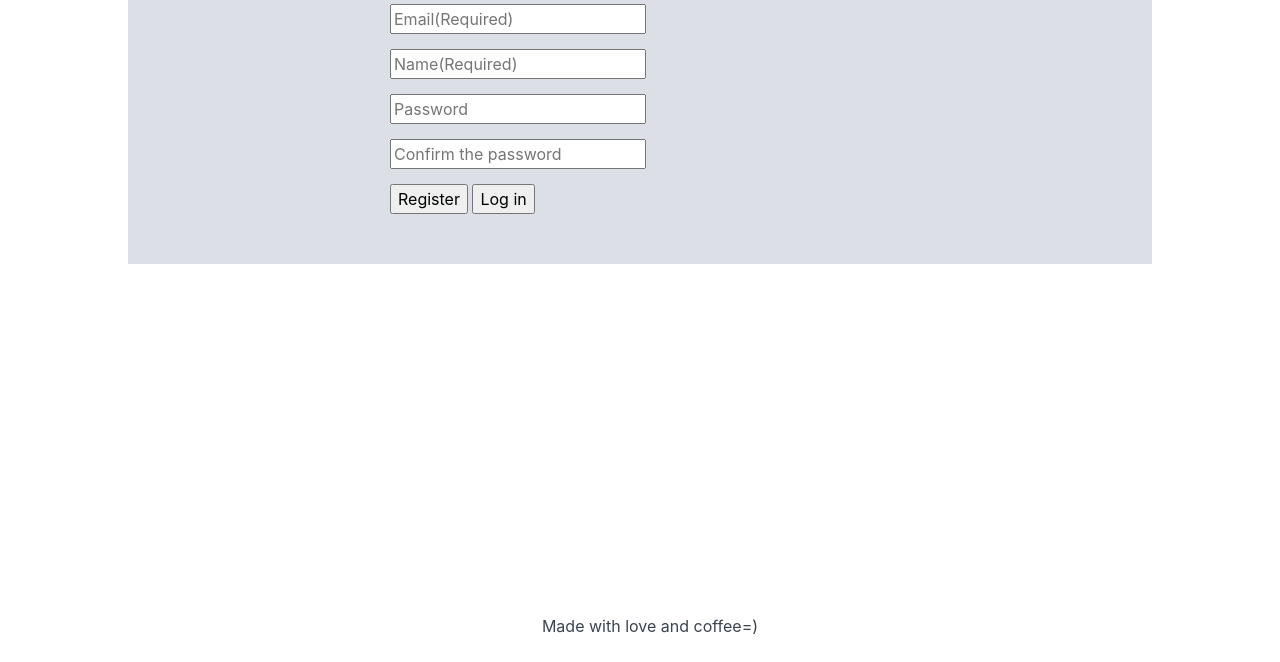
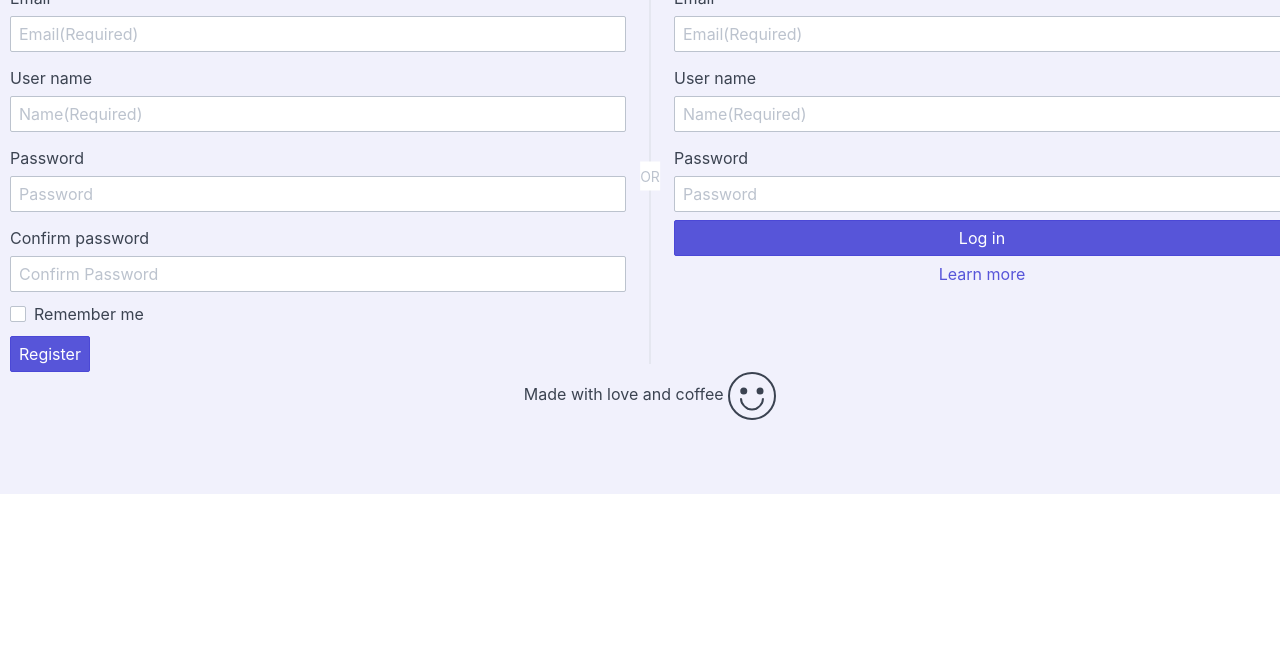
Before and after one commit to Iryna-L/Task-Manager, a plain HTML site: page index.html in a window 1280 px wide. Shown: the part 138-800 px from the top of the page. Drawn offline with Linux system fonts and the light colour scheme.

Commit message:
modified

```diff
--- a/index.html
+++ b/index.html
@@ -11,30 +11,68 @@
     <title>Task Manager</title>
 </head>
 <body>
-    <div class="container">
+    <div class="container bg-secondary">
         <header class="header">
-            <div class="header_logo">
-                <a class="header_logo_text" href="#" title="Task Manager">MY FIRST TASK MANAGER</a>
-            </div>
-            <h1 class="header_title">Authorisation/Registration</h1>
+            <h1 class="header_title">Registration/Authorisation</h1>
         </header>
 
+        <div class="docs-demo columns">
+            <div class="column">
+                <form>
+                    <div class="form-group">
+                        <label class="form-label" for="input-example-1">Email</label>
+                        <input class="form-input" id="input-example-1" type="text" name="email" placeholder="Email(Required)">
+                    </div>
+                    <div class="form-group">
+                        <label class="form-label" for="input-example-1">User name</label>
+                        <input class="form-input" id="input-example-1" type="text" name="userName" placeholder="Name(Required)">
+                    </div>
+                    <div class="form-group">
+                        <label class="form-label" for="input-example-2">Password</label>
+                        <input class="form-input" id="input-example-2" type="password" name="password" placeholder="Password">
+                    </div>
+                    <div class="form-group">
+                        <label class="form-label" for="input-example-2">Confirm password</label>
+                        <input class="form-input" id="input-example-2" type="password" name="password2" placeholder="Confirm Password">
+                    </div>
+                    <div class="form-group">
+                    <label class="form-checkbox">
+                        <input type="checkbox"><i class="form-icon"></i> Remember me
+                    </label>
+                    </div>
+                    <div class="form-group">
+                        <button class="btn btn-primary" type="button" onclick="sendData('index.html','POST',this.form)">Register</button>
+                    </div>
+                </form>
+                </div>
+                <div class="divider-vert" data-content="OR"></div>
+                <div class="column">
+                    <form>
+                        <div class="form-group">
+                            <label class="form-label" for="input-example-1">Email</label>
+                            <input class="form-input" id="input-example-1" type="text" name="email" placeholder="Email(Required)">
+                        </div>
+                        <div class="form-group">
+                            <label class="form-label" for="input-example-1">User name</label>
+                            <input class="form-input" id="input-example-1" type="text" name="userName" placeholder="Name(Required)">
+                        </div>
+                        <div class="form-group">
+                            <label class="form-label" for="input-example-2">Password</label>
+                            <input class="form-input" id="input-example-2" type="password" name="password" placeholder="Password">
+                        </div>
+                        <div class="form-group">
+                            <button class="btn btn-primary btn-block" type="button" onclick="sendData('index.html','POST',this.form)">Log in</button>
+                            <button class="btn btn-link btn-block">Learn more</button>
+                        </div>
+                    </form>
+                </div>
+              </div>
 
-        <form class="form" action="" method="POST">
-            <input class="form_inp" type="text" name="email" placeholder="Email(Required)">
-            <input class="form_inp" type="text" name="userName" placeholder="Name(Required)">
-            <input class="form_inp" type="password" name="password" placeholder="Password">
-            <input class="form_inp" type="password" name="password2" placeholder="Confirm the password">
-
-            <div class="choice">
-                <button type="button" onclick="validate(this.form)">Register</button>
-                <button type="submit">Log in</button>
-            </div>
-        </form>
         <footer>
-            <p>Made with love and coffee=)</p>
+            <p>Made with love and coffee <i class="icon icon-3x icon-emoji"></i></p>
         </footer>
     </div>
-    <script src="js/main.js"></script>
+    <script src="js/authRegister.js"></script>
+    <script src="js/validation.js"></script>
 </body>
 </html>
--- /dev/null
+++ b/js/authRegister.js
@@ -0,0 +1,8 @@
+function sendData(url, method, form){
+    var formData = new FormData(form);
+    if(validate(form)){
+        var xhr = new XMLHttpRequest();
+        xhr.open(method, url);
+        xhr.send(formData);
+    }
+}
--- a/js/main.js
+++ b/js/validation.js
@@ -8,21 +8,25 @@ function validate(form) {
     if(!els.password.value) answer += " * Fill in the password. </br>";
     if(!/(?=.*[0-9])(?=.*[a-z]){8,}/.test(els.password.value)) answer += " * incorrect password. MINIMUM: 8 SYMBOLS. Password must contain numbers and letters </br>";
     if(els.password.value == "1234qwer"||els.password.value == "qwer1234") answer += " * Too weak password. </br>";
-    if(els.password.value!=els.password2.value) answer += " * Not confirmed password, try again. </br>";
+    if(els.password2){
+        if(els.password.value!=els.password2.value) answer += " * Not confirmed password, try again. </br>";
+    }
 
-    showAnswer(answer);
-    if(answer == '') sendData('index.html','POST', form);
 
-    function showAnswer(answer){
+    showAnswer(answer, form);
+    if(answer == '') return true;
+
+    function showAnswer(answer, form){
         removeAlert();
-        var f = document.getElementsByTagName("form")[0];
+
+        var f = form;
         var elem = document.createElement("span");
         elem.classList.add("error");
         elem.innerHTML = answer;
-        f.appendChild(elem);
+        form.appendChild(elem);
         var clearfix = document.createElement("div");
         clearfix.style.cssText = "clear:both;";
-        f.appendChild(clearfix);
+        form.appendChild(clearfix);
     }
     function removeAlert(){
         var fo = document.getElementsByTagName("form")[0];
@@ -32,11 +36,3 @@ function validate(form) {
         }
     }
 }
-
-function sendData(url, method, form){
-    var formData = new FormData(form);
-
-    var xhr = new XMLHttpRequest();
-    xhr.open(method, url);
-    xhr.send(formData);
-}
--- a/styles/style.css
+++ b/styles/style.css
@@ -4,22 +4,15 @@
 }
 .container {
     margin: 0 auto;
-    width: 1024px;
-    background: #dcdfe5;
+    width: 1300px;
     padding: 50px 10px;
 }
 .form{
     width: 500px;
     margin: 0 auto;
 }
-.form_inp {
-    display: block;
-    margin: 15px 0;
-}
 footer {
-    position: fixed;
-    bottom: 0;
-    width: 1024px;
+    width: 100%;
     text-align: center;
 }
 footer p {
```
